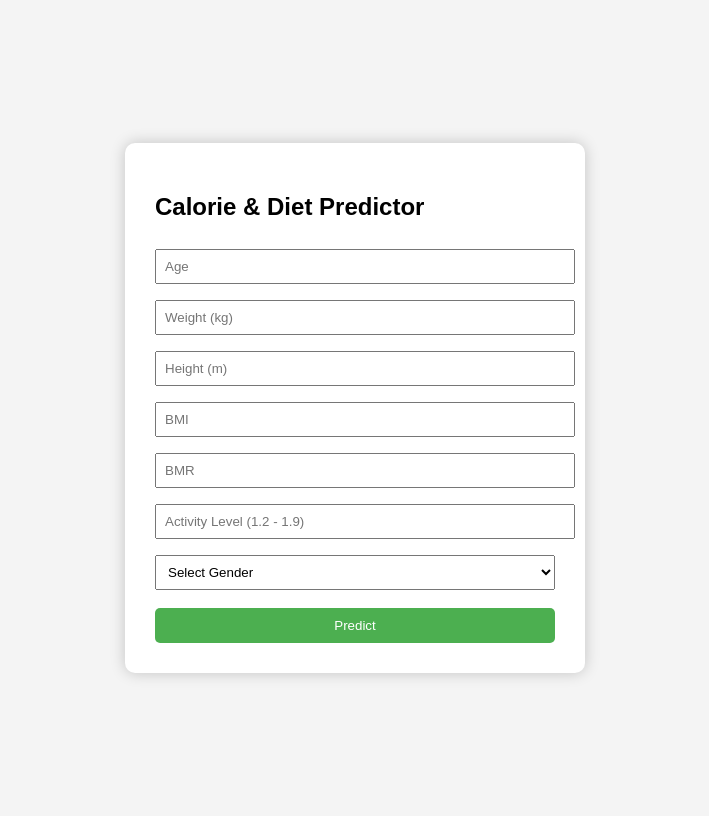
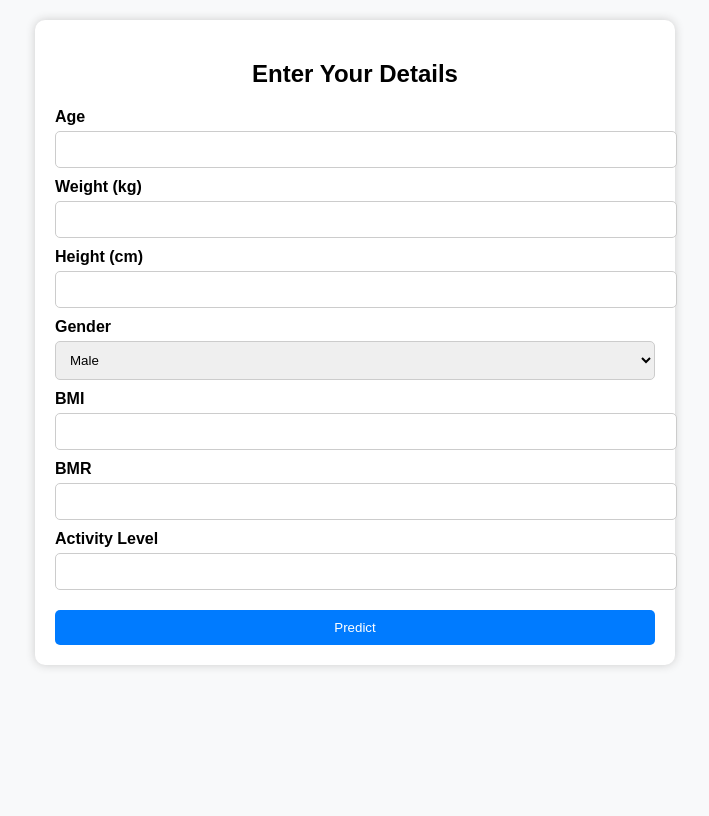
Before and after one commit to Nicksan345/CalorieMap, a Flask app: page / in a window 1280 px wide. Shown: the whole page, without its empty margins (285-994 px from the left). After the commit the page ends 668 px from the top, so only its background shows below. Run offline with Flask 3, Linux system fonts and the light colour scheme; parts of the project's set-up code (start-up, migrations or seed data) failed here and were passed over.

Commit message:
Updated Templates

```diff
--- a/templates/form.html
+++ b/templates/form.html
@@ -1,85 +1,48 @@
 <!DOCTYPE html>
-<html>
+<html lang="en">
 <head>
-    <title>Calorie & Diet Predictor</title>
+  <meta charset="UTF-8">
+  <title>Calorie & Diet Prediction</title>
   <style>
-        body {
-            font-family: Arial, sans-serif;
-            background-color: #f4f4f4;
-            display: flex;
-            justify-content: center;
-            align-items: center;
-            height: 100vh;
-        }
-        .container {
-            background-color: white;
-            padding: 30px;
-            border-radius: 10px;
-            box-shadow: 0 0 15px rgba(0,0,0,0.2);
-            width: 400px;
-        }
-        input, select {
-            width: 100%;
-            padding: 8px;
-            margin: 8px 0;
-        }
-        button {
-            width: 100%;
-            padding: 10px;
-            background-color: #4CAF50;
-            color: white;
-            border: none;
-            margin-top: 10px;
-            cursor: pointer;
-            border-radius: 5px;
-        }
-        .result {
-            margin-top: 20px;
-            padding: 15px;
-            background-color: #e2f0d9;
-            border-radius: 5px;
-        }
-        .error {
-            margin-top: 20px;
-            padding: 15px;
-            background-color: #f8d7da;
-            border-radius: 5px;
-        }
+    body { font-family: Arial, sans-serif; background: #f8f9fa; margin: 0; padding: 20px; }
+    .container { max-width: 600px; margin: auto; background: white; padding: 20px; border-radius: 10px; box-shadow: 0px 0px 10px #ccc; }
+    h2 { text-align: center; margin-bottom: 20px; }
+    label { display: block; margin-top: 10px; font-weight: bold; }
+    input, select { width: 100%; padding: 10px; margin-top: 5px; border: 1px solid #ccc; border-radius: 5px; }
+    button { margin-top: 20px; width: 100%; padding: 10px; background: #007bff; color: white; border: none; border-radius: 5px; cursor: pointer; }
+    button:hover { background: #0056b3; }
   </style>
 </head>
 <body>
   <div class="container">
-        <h2>Calorie & Diet Predictor</h2>
-        <form method="POST">
-            <input type="number" step="any" name="age" placeholder="Age" required>
-            <input type="number" step="any" name="weight" placeholder="Weight (kg)" required>
-            <input type="number" step="any" name="height" placeholder="Height (m)" required>
-            <input type="number" step="any" name="BMI" placeholder="BMI" required>
-            <input type="number" step="any" name="BMR" placeholder="BMR" required>
-            <input type="number" step="any" name="activity_level" placeholder="Activity Level (1.2 - 1.9)" required>
+    <h2>Enter Your Details</h2>
+    <form action="/predict" method="post">
+      <label for="age">Age</label>
+      <input type="number" name="age" required>
+
+      <label for="weight">Weight (kg)</label>
+      <input type="number" step="0.1" name="weight" required>
+
+      <label for="height">Height (cm)</label>
+      <input type="number" step="0.1" name="height" required>
+
+      <label for="gender">Gender</label>
       <select name="gender" required>
-                <option value="" disabled selected>Select Gender</option>
-                <option value="male">Male</option>
-                <option value="female">Female</option>
+        <option value="M">Male</option>
+        <option value="F">Female</option>
       </select>
+
+      <label for="bmi">BMI</label>
+      <input type="number" step="0.1" name="bmi" required>
+
+      <label for="bmr">BMR</label>
+      <input type="number" step="0.1" name="bmr" required>
+
+      <label for="activity_level">Activity Level</label>
+      <input type="number" step="0.1" name="activity_level" required>
+
       <button type="submit">Predict</button>
     </form>
-
-        {% if result %}
-        <div class="result">
-            <p><strong>Predicted Calories:</strong> {{ result.calories }}</p>
-            <p><strong>Protein (g):</strong> {{ result.protein }}</p>
-            <p><strong>Carbs (g):</strong> {{ result.carbs }}</p>
-            <p><strong>Fat (g):</strong> {{ result.fat }}</p>
-            <p><strong>Diet Type:</strong> {{ result.diet_type }}</p>
-        </div>
-        {% endif %}
-
-        {% if error %}
-        <div class="error">
-            <p>Error: {{ error }}</p>
-        </div>
-        {% endif %}
   </div>
 </body>
 </html>
```
Also changed, not shown: templates/result.html (added, +33 -0 lines). Lines whose indentation alone changed are shown as unchanged.
